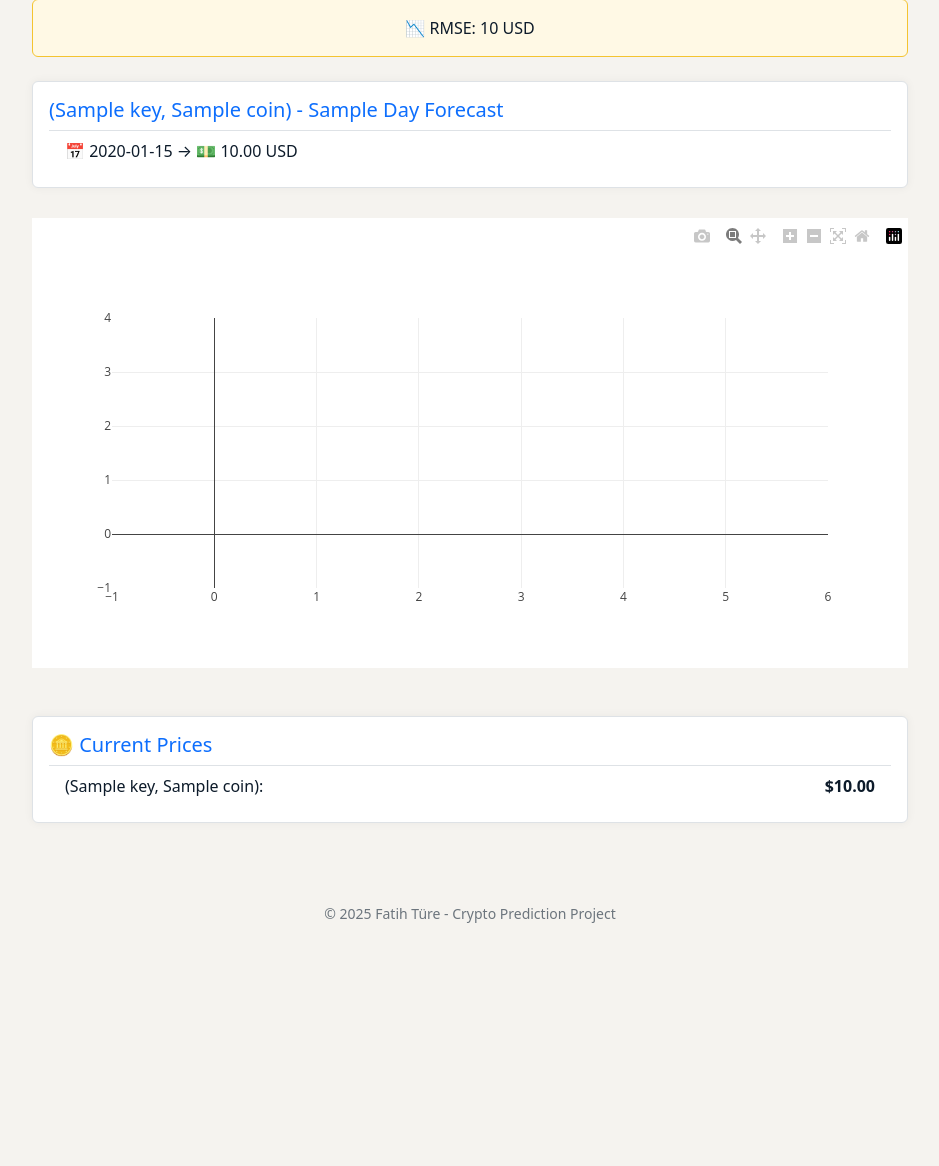
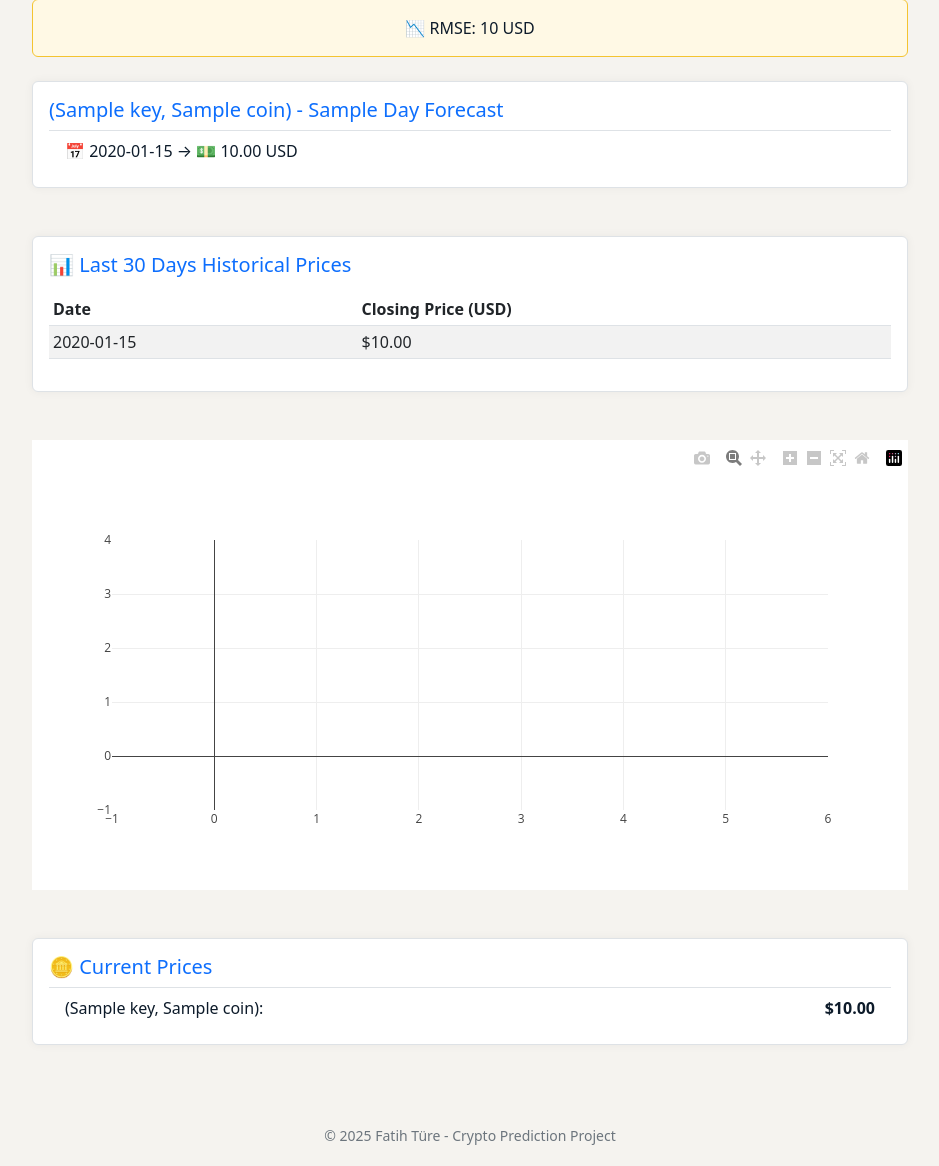
Before and after one commit to Fatihture/Capstone-Crypto-Project, a Flask app: template templates/index.html in a window 1280 px wide. Shown: the part 271-1437 px from the top of the page, without its empty margins (170-1109 px from the left). Before the commit the page ends 1194 px from the top, so only its background shows below. Run offline with Flask 3, Linux system fonts and the light colour scheme; the template is opened without the code that fills it: most values are stand-ins (such as "Sample title", 1, 10 or a date in 2020); some libraries are stand-ins or nearby versions.

Commit message:
Show past 30-day prices as table instead of graph

```diff
--- a/app.py
+++ b/app.py
@@ -29,20 +29,24 @@ COINS = {
 @app.route("/", methods=["GET", "POST"])
 def index():
     prediction = []
-    graphJSON = None
+    graphJSON_pred = None
+    graphJSON_past = None
     selected_coin = "bitcoin"
     future_days = 15
     csv_ready = False
     rmse_score = None
     current_prices = fetch_current_prices(list(COINS.keys()))
-
+    past_prices = []
+    original_df = None
 
     if request.method == "POST":
         selected_coin = request.form["coin"]
         future_days = int(request.form["days"])
 
         try:
-            df = fetch_data(selected_coin)
+            df = fetch_data(selected_coin).copy(deep=True)
+            original_df = df.copy(deep=True)
+
             X, y, scaler = preprocess_data(df)
 
             model_path = f"model/{selected_coin}_model.h5"
@@ -54,7 +58,7 @@ def index():
             model = load_model(model_path, compile=False)
             scaler = joblib.load(scaler_path)
 
-            # Gelecek tahmini
+            # Tahmin
             last_window = X[-1:]
             predictions_scaled = []
 
@@ -65,47 +69,57 @@ def index():
                 last_window = np.array([next_input])
 
             prediction_prices = scaler.inverse_transform(np.array(predictions_scaled).reshape(-1, 1)).flatten()
-            dates = pd.date_range(start=df["timestamp"].iloc[-1] + pd.Timedelta(days=1), periods=future_days)
+            dates = pd.date_range(start=original_df["timestamp"].iloc[-1] + pd.Timedelta(days=1), periods=future_days)
             prediction = list(zip(dates.date, prediction_prices))
 
-            # CSV oluştur
+            # CSV
             csv_df = pd.DataFrame(prediction, columns=["Date", "Predicted Price (USD)"])
             csv_df.to_csv("predictions.csv", index=False)
             csv_ready = True
 
-            # RMSE hesapla (son 15 gün)
+            # RMSE
             last_15_X = X[-15:]
             real_15 = scaler.inverse_transform(y[-15:])
             predicted_15 = scaler.inverse_transform(model.predict(last_15_X, verbose=0))
             rmse_score = round(np.sqrt(mean_squared_error(real_15, predicted_15)), 2)
 
-            # Grafik
-            fig = go.Figure()
-            fig.add_trace(go.Scatter(
+            # Grafik - Tahmin
+            fig_pred = go.Figure()
+            fig_pred.add_trace(go.Scatter(
                 x=[str(date) for date, _ in prediction],
                 y=[float(price) for _, price in prediction],
                 mode='lines+markers',
                 name='Prediction',
-                marker=dict(color='blue'),
+                marker=dict(color='red'),
                 line=dict(width=2),
                 hovertemplate='Date: %{x}<br>Price: %{y:.2f} USD'
             ))
-
-            fig.update_layout(
-                title=f"{COINS[selected_coin]} Price Forecast",
+            fig_pred.update_layout(
+                title=f"{COINS[selected_coin]} Price Forecast (Prediction)",
                 xaxis_title='Date',
                 yaxis_title='Price (USD)',
                 template='plotly_white'
             )
+            graphJSON_pred = json.dumps(fig_pred, cls=plotly.utils.PlotlyJSONEncoder)
 
-            graphJSON = json.dumps(fig, cls=plotly.utils.PlotlyJSONEncoder)
+            # Geçmiş veri tablosu için
+            past_prices = original_df[["timestamp", "price"]].tail(30).values.tolist()
 
         except Exception as e:
             prediction = f"Error: {str(e)}"
 
-    return render_template("index.html", prediction=prediction, coins=COINS,
-                           selected_coin=selected_coin, future_days=future_days,
-                           graphJSON=graphJSON, csv_ready=csv_ready, rmse_score=rmse_score, current_prices=current_prices)
+    return render_template("index.html",
+        prediction=prediction,
+        coins=COINS,
+        selected_coin=selected_coin,
+        future_days=future_days,
+        graphJSON_pred=graphJSON_pred,
+        graphJSON_past=graphJSON_past,
+        csv_ready=csv_ready,
+        rmse_score=rmse_score,
+        current_prices=current_prices,
+        past_prices=past_prices
+    )
 
 @app.route("/download")
 def download_csv():
--- a/templates/index.html
+++ b/templates/index.html
@@ -23,9 +23,6 @@
             background-color: #ffffff;
             color: #0d1b2a;
             border-color: #ececec;
-        }
-        #graph {
-            margin-top: 30px;
         }
         footer {
             text-align: center;
@@ -135,11 +132,33 @@
             {% endif %}
         {% endif %}
 
-        {% if graphJSON %}
-            <div id="graph"></div>
+        {% if past_prices %}
+            <div class="card mt-5 p-3">
+                <h5 class="card-title text-primary">📊 Last 30 Days Historical Prices</h5>
+                <table class="table table-sm table-striped mt-2">
+                    <thead>
+                        <tr>
+                            <th>Date</th>
+                            <th>Closing Price (USD)</th>
+                        </tr>
+                    </thead>
+                    <tbody>
+                        {% for date, price in past_prices %}
+                            <tr>
+                                <td>{{ date.strftime('%Y-%m-%d') }}</td>
+                                <td>${{ "%.2f"|format(price) }}</td>
+                            </tr>
+                        {% endfor %}
+                    </tbody>
+                </table>
+            </div>
+        {% endif %}
+
+        {% if graphJSON_pred %}
+            <div id="prediction_graph" class="mt-5"></div>
             <script>
-                var plot_data = {{ graphJSON | safe }};
-                Plotly.newPlot('graph', plot_data.data, plot_data.layout, {responsive: true});
+                var pred_plot = {{ graphJSON_pred | safe }};
+                Plotly.newPlot('prediction_graph', pred_plot.data, pred_plot.layout, {responsive: true});
             </script>
         {% endif %}
 
@@ -156,7 +175,6 @@
                 </ul>
             </div>
         {% endif %}
-
     </div>
 
     <footer>
--- a/utils/fetch_data.py
+++ b/utils/fetch_data.py
@@ -3,10 +3,10 @@ import pandas as pd
 import time
 from datetime import datetime
 
-# 🔐 CryptoCompare API KEY
+# CryptoCompare API key
 CRYPTOCOMPARE_API_KEY = "94d76d5d1459a03c3ddaee417d0cce037a65cf2bc9595c5d1faa6646b8056ef6"
 
-# 🪙 Coin eşleştirmeleri (senin arayüz ID'lerine göre)
+# Coin eşleşmeleri
 cc_symbols = {
     "bitcoin": "BTC",
     "ethereum": "ETH",
@@ -20,17 +20,17 @@ cc_symbols = {
     "avalanche-2": "AVAX"
 }
 
-# 🧠 Geçmiş fiyat cache
+# Geçmiş veri cache
 _data_cache = {}
 _data_fetch_times = {}
-_DATA_CACHE_DURATION = 300  # 5 dakika
+_DATA_CACHE_DURATION = 300  # saniye
 
-# 🧠 Güncel fiyat cache
+# Güncel fiyat cache
 _cached_prices = {}
 _last_fetch_time = 0
-_CACHE_DURATION = 600  # 10 dakika
+_CACHE_DURATION = 600  # saniye
 
-# 🔁 Geçmiş fiyatları getir (grafik + model için)
+# 🔁 Geçmiş fiyat verisi (tahmin ve grafik için)
 def fetch_data(coin_id="bitcoin", days="365"):
     global _data_cache, _data_fetch_times
 
@@ -60,18 +60,18 @@ def fetch_data(coin_id="bitcoin", days="365"):
         raise ValueError(f"Invalid API response: {data}")
 
     raw = data["Data"]["Data"]
-    df = pd.DataFrame(raw)
-    df["timestamp"] = pd.to_datetime(df["time"], unit="s")
-    df.rename(columns={"close": "price"}, inplace=True)
-    df["market_cap"] = 0  # Placeholder (API sağlamıyor)
-    df = df[["timestamp", "price", "volumeto", "market_cap"]]
-    df.rename(columns={"volumeto": "volume"}, inplace=True)
+
+    df = pd.DataFrame([{
+         "timestamp": pd.to_datetime(item["time"], unit="s"),
+         "price": float(item["close"])
+    } for item in raw if item.get("close") is not None and float(item["close"]) > 0])
+
 
     _data_cache[cache_key] = df
     _data_fetch_times[cache_key] = now
     return df
 
-# 🔁 Güncel fiyatları getir (sayfa altındaki kutu için)
+# 🔁 Güncel fiyat verisi (sayfanın altı için)
 def fetch_current_prices(coin_ids):
     global _cached_prices, _last_fetch_time
 
@@ -79,8 +79,8 @@ def fetch_current_prices(coin_ids):
     if now - _last_fetch_time < _CACHE_DURATION and _cached_prices:
         return _cached_prices
 
+    prices = {}
     symbols = [cc_symbols[cid] for cid in coin_ids if cid in cc_symbols]
-    prices = {}
 
     for symbol, coin_id in zip(symbols, coin_ids):
         url = f"https://min-api.cryptocompare.com/data/price"
--- a/utils/preprocess_data.py
+++ b/utils/preprocess_data.py
@@ -1,10 +1,9 @@
 import numpy as np
 from sklearn.preprocessing import MinMaxScaler
 
-def preprocess_data(df, window_size=30):
-    # Sadece fiyat sütunu ile çalış
+def preprocess_data(df, window_size=10):  # ⬅️ 30 gün veriye göre 10 günlük pencere
     scaler = MinMaxScaler()
-    scaled = scaler.fit_transform(df[["price"]])  # shape: (n_samples, 1)
+    scaled = scaler.fit_transform(df[["price"]])  # (n_samples, 1)
 
     X, y = [], []
 
```
Also changed, not shown: predictions.csv (+15 -25 lines). Lines whose indentation alone changed are shown as unchanged.
